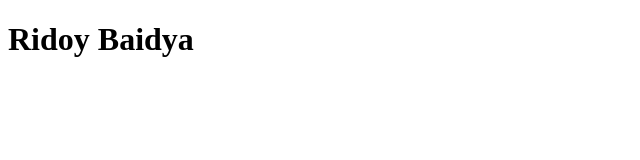
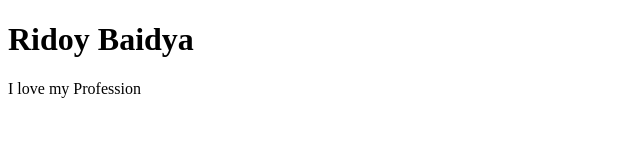
Before and after one commit to Ridoy70-Stack-0/First-Project, a plain HTML site: page Index.html in a window 1280 px wide. Shown: the whole page, without its empty margins (0-640 px from the left). Drawn offline with Linux system fonts and the light colour scheme.

Commit message:
ptag-added

```diff
--- a/Index.html
+++ b/Index.html
@@ -7,5 +7,6 @@
 </head>
 <body>
     <h1>Ridoy Baidya</h1>
+    <p>I love my Profession</p>
 </body>
 </html>
```
